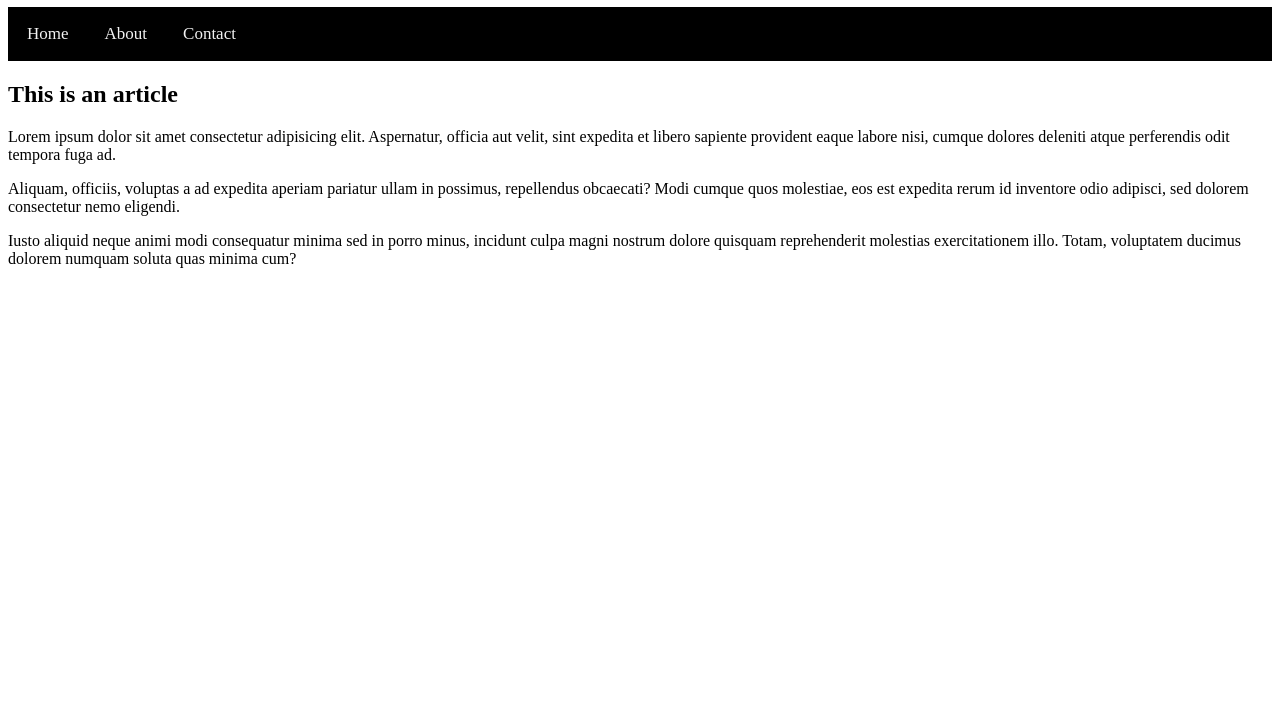
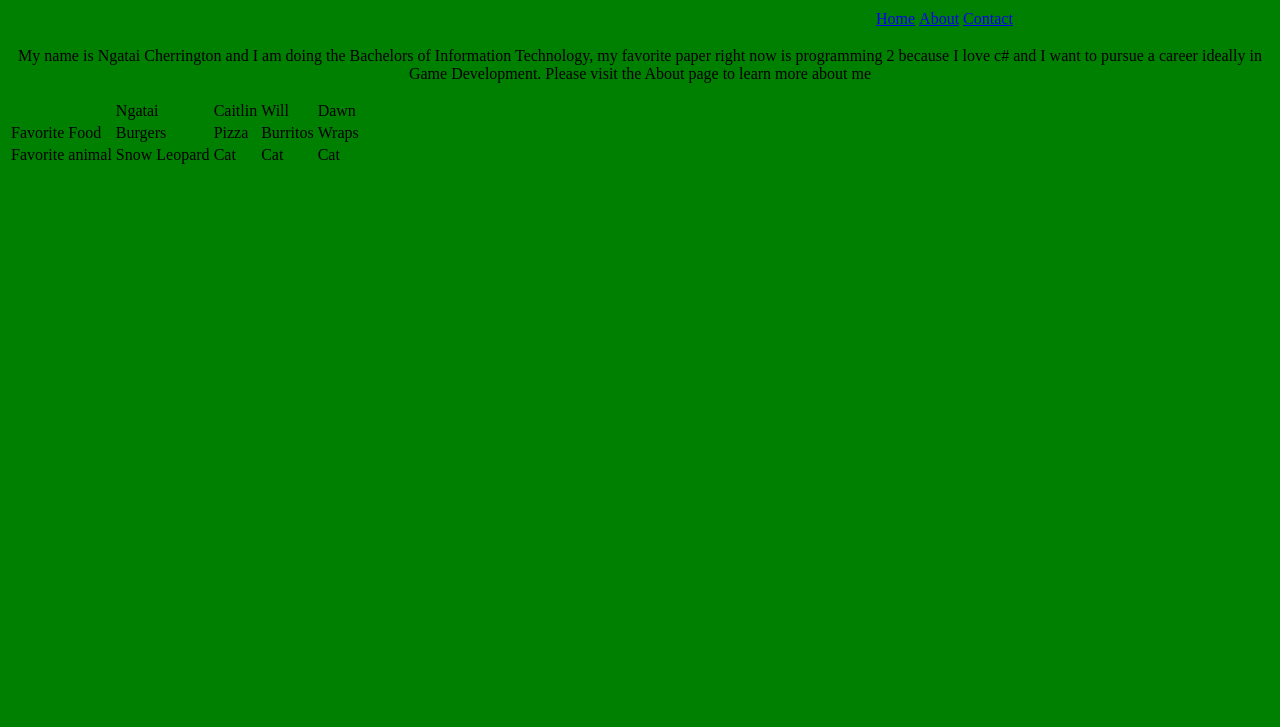
Before and after one commit to NgataiCherrington/WebDev2025-Sem1, a plain HTML site: page 90sWebsite/index.html in a window 1280 px wide. Shown: the part 73-800 px from the top of the page. Drawn offline with Linux system fonts and the light colour scheme.

Commit message:
Updating website (index page)

```diff
--- a/90sWebsite/index.html
+++ b/90sWebsite/index.html
@@ -2,41 +2,15 @@
 <html lang="en">
 
 <head>
-    <style>
-        header {
-            text-align: center;
-        }
-        .topnav
-        {
-            position: relative;
-            background-color: black;
-            overflow: hidden;
-        }
-        .topnav a
-        {
-            float: left;
-            color: #f2f2f2;
-            text-align: center;
-            padding: 14px 16px;
-            text-decoration: none;
-            font-size: 17px;
-        }
-        .topnav-centered a
-        {
-            text-align: center;
-        }
-    </style>
     <meta charset="UTF-8">
     <meta name="viewport" content="width=device-width, initial-scale=1.0">
     <title>Ngatai's 90's Website</title>
 </head>
 
-<body>
+<body style="background-color: green;">
     <header>
-        <h1>WELCOME TO NGATAI'S FIRST WEBSITE</h1>
-        <div class="topnav">
-            <div class="topnav-centered">
-                <nav>
+        <h1 style="text-align: center;">WELCOME TO NGATAI'S FIRST WEBSITE</h1>
+                <nav style="padding-left: 865px;">
                     <table>
                         <td><a href="index.html">Home</a></td>
                         <td><a href="about.html">About</a></td>
@@ -45,20 +19,39 @@
 
                     </table>
                 </nav>
-            </div>
-        </div>
     </header>
+    <article style="text-align: center;">
+        <p>My name is Ngatai Cherrington and I am doing the Bachelors of Information Technology, my favorite paper right now is programming 2 because I love c# and I want to pursue a
+            career ideally in Game Development. Please visit the About page to learn more about me
+        </p>
+    </article>
+
     <article>
-        <h2>This is an article</h2>
-        <p>Lorem ipsum dolor sit amet consectetur adipisicing elit. Aspernatur, officia aut velit, sint expedita et
-            libero sapiente provident eaque labore nisi, cumque dolores deleniti atque perferendis odit tempora fuga ad.
-        </p>
-        <p>Aliquam, officiis, voluptas a ad expedita aperiam pariatur ullam in possimus, repellendus obcaecati? Modi
-            cumque quos molestiae, eos est expedita rerum id inventore odio adipisci, sed dolorem consectetur nemo
-            eligendi.</p>
-        <p>Iusto aliquid neque animi modi consequatur minima sed in porro minus, incidunt culpa magni nostrum dolore
-            quisquam reprehenderit molestias exercitationem illo. Totam, voluptatem ducimus dolorem numquam soluta quas
-            minima cum?</p>
+        <table>
+            <tr>
+                <td>&nbsp;</td>
+                <td>Ngatai</td>
+                <td>Caitlin</td>
+                <td>Will</td>
+                <td>Dawn</td>
+            </tr>
+
+            <tr>
+                <td>Favorite Food</td>
+                <td>Burgers</td>
+                <td>Pizza</td>
+                <td>Burritos</td>
+                <td>Wraps</td>
+            </tr>
+
+            <tr>
+                <td>Favorite animal</td>
+                <td>Snow Leopard</td>
+                <td>Cat</td>
+                <td>Cat</td>
+                <td>Cat</td>
+            </tr>
+        </table>
     </article>
 </body>
 
```
Also changed, not shown: 90sWebsite/about.html (+22 -40 lines).
